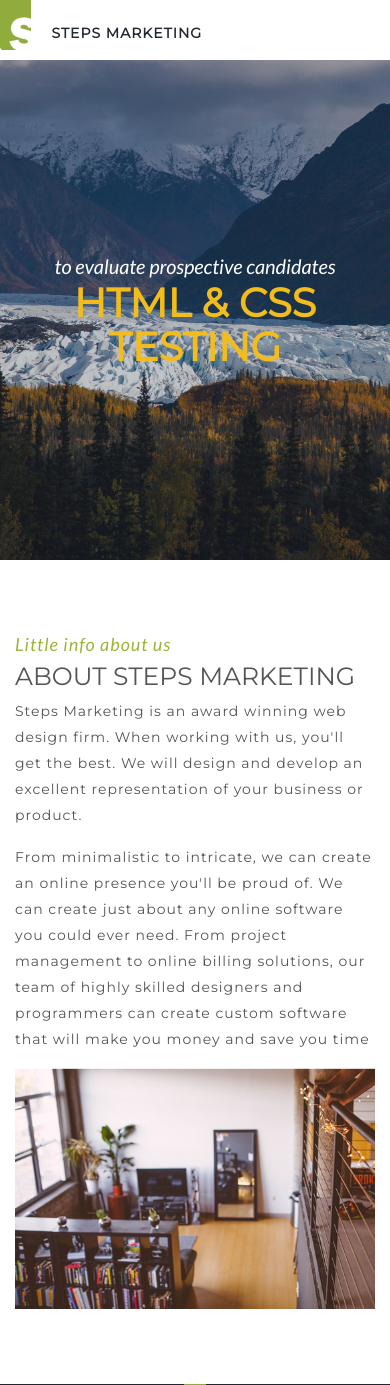
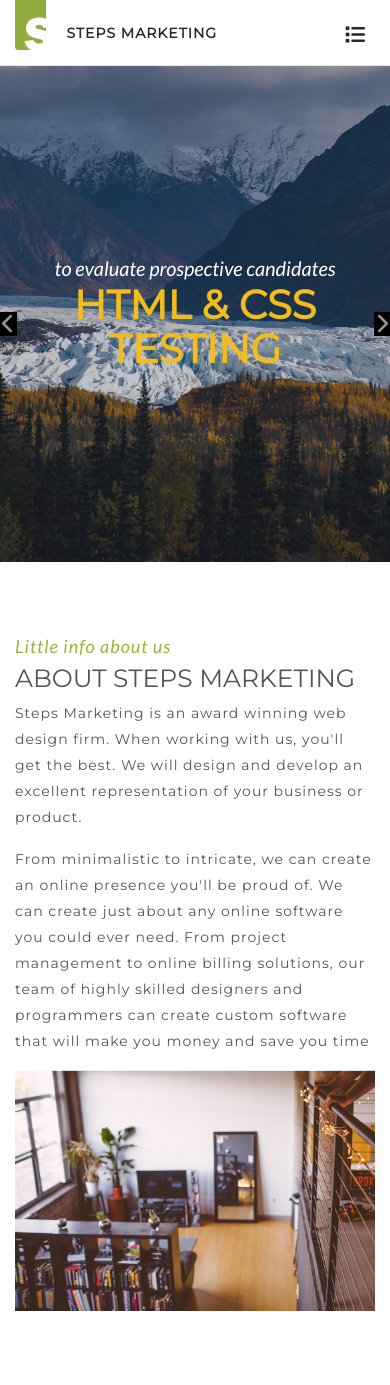
Before and after one commit to Safarali/stepsmarketing, a PHP site: page /index.html in a window 390 px wide. Shown: the top 1385 px of the page. Run offline with PHP 8.4, Linux system fonts and the light colour scheme; some libraries are stand-ins or nearby versions.

Commit message:
Finish test

```diff
--- a/custom.css
+++ b/custom.css
@@ -19,12 +19,23 @@ a, a:hover {
   color: #2c3e50;
 }
 
-/* ============= Top-Navigation  ============= */
+/* ============= Navigation  ============= */
+nav{
+  height: 62px;
+  position: relative;
+}
 
-nav.top-navigation {
-  padding: 0 0 10px 0;
-  overflow: hidden;
+.navigation {
+  position: fixed;
+  left: 0;
+  right: 0;
+  z-index: 9999;
+  background-color: #fff;
+  width: 100%;
+  border-bottom: 1px solid rgba(189, 195, 199, 0.4);
 }
+
+
 
 .top-logo img {
   height: 50px;
@@ -42,38 +53,47 @@ nav.top-navigation {
   left: 15px;
 }
 
-.top-navigation-links {
+.navigation-links {
   list-style-type: none;
   padding-top: 15px;
 }
 
-.top-navigation-links li {
+.navigation-links li {
   display: inline-block;
   margin-left: 15px;
 }
 
-.top-navigation-links a {
+.navigation-links a {
   font-size: 50%;
   text-transform: uppercase;
   letter-spacing: 1px;
   font-weight: bold;
 }
 
-.top-navigation-links li:last-child a:last-child{
+.navigation-links li:last-child a:last-child{
   background-color: #99B53B;
   padding: 10px 15px;
   border-radius: 20px;
   color: #fff;
 }
 
-/* ============= Top-Navigation  ============= */
+/* Mobile navigation icon */
+.js--nav-icon i {
+  float: right;
+  position: relative;
+  top: 25px;
+  right: 10px;
+  color: #222831;
+  display: none;
+  cursor: pointer;
+}
+/* ============= Header  ============= */
 
 header.hero-image {
   background-image: linear-gradient(rgba(64, 75, 95,.3), rgba(64, 75, 99,.3)), url(hero.jpg);
   background-position: center;
   background-size: cover;
   height: 500px;
-
 }
 
 
@@ -95,6 +115,26 @@ header.hero-image {
   color: #f2bc1d;
 }
 
+
+
+/* Carousel signs */
+
+
+.fa.fa-chevron-left, .fa.fa-chevron-right {
+  position: relative;
+  top: 50%;
+  color: rgba(255, 255, 255, 0.6);
+  padding: 2px;
+  background-color: black;
+}
+
+.fa.fa-chevron-left {
+  float: left;
+}
+
+.fa.fa-chevron-right {
+  float: right;
+}
 
 /* ============= Section  Main-Part ============= */
 
--- a/index.html
+++ b/index.html
@@ -20,13 +20,14 @@
         <link rel="stylesheet" href="query.css">
     </head>
     <body>
-
-        <nav class=" container top-navigation">
+        <nav>
+            <div class="navigation">
+                <div class="container">
                     <div class="top-logo float-left">
                         <img src="logo.png" alt="StepsMarketing Logo">
                         <span>Steps Marketing</span>
                     </div>
-            <ul class="top-navigation-links float-right">
+                    <ul class="navigation-links float-right js--navigation-links">
                         <li><a href="#">Home</a></li>
                         <li><a href="#">Services</a></li>
                         <li><a href="#">Portfolio</a></li>
@@ -35,8 +36,15 @@
                         <li><a href="#">About</a></li>
                         <li><a href="#">Book Your Demo</a></li>
                     </ul>
+                    <a class="js--nav-icon">
+                        <i class="fa fa-list" aria-hidden="true"></i>
+                    </a>
+                </div>
+            </div>
         </nav>
         <header class="hero-image">
+            <i class="fa fa-chevron-left" aria-hidden="true"></i>
+            <i class="fa fa-chevron-right" aria-hidden="true"></i>
             <div class="container text-center hero-text">
                 <p>to evaluate prospective candidates</p>
                 <h1>HTML &amp; CSS TESTING</h1>
@@ -79,9 +87,8 @@
 
         <!-- Fontawesome, jQuery, Bootstrap, Script.js -->
         <script src="https://use.fontawesome.com/f68dfc6f0e.js"></script>
-        <script src="https://code.jquery.com/jquery-3.1.1.slim.min.js" integrity="sha384-A7FZj7v+d/sdmMqp/nOQwliLvUsJfDHW+k9Omg/a/EheAdgtzNs3hpfag6Ed950n" crossorigin="anonymous"></script>
-        <script src="https://cdnjs.cloudflare.com/ajax/libs/tether/1.4.0/js/tether.min.js" integrity="sha384-DztdAPBWPRXSA/3eYEEUWrWCy7G5KFbe8fFjk5JAIxUYHKkDx6Qin1DkWx51bBrb" crossorigin="anonymous"></script>
-        <script src="https://maxcdn.bootstrapcdn.com/bootstrap/4.0.0-alpha.6/js/bootstrap.min.js" integrity="sha384-vBWWzlZJ8ea9aCX4pEW3rVHjgjt7zpkNpZk+02D9phzyeVkE+jo0ieGizqPLForn" crossorigin="anonymous"></script>
+        <script src="https://ajax.googleapis.com/ajax/libs/jquery/3.2.1/jquery.min.js"></script>
+        <!-- <script src="https://maxcdn.bootstrapcdn.com/bootstrap/4.0.0-alpha.6/js/bootstrap.min.js" integrity="sha384-vBWWzlZJ8ea9aCX4pEW3rVHjgjt7zpkNpZk+02D9phzyeVkE+jo0ieGizqPLForn" crossorigin="anonymous"></script> -->
         <script src="script.js"></script>
     </body>
 </html>
--- a/query.css
+++ b/query.css
@@ -1,5 +1,52 @@
 @media only screen and (max-width: 991px) {
-  .top-navigation-links {
+
+  .top-logo {
+    float: none !important;
+    text-align: center;
+  }
+
+  .navigation-links {
+    float: none !important;
+    text-align: center;
+  }
+}
+
+@media only screen and (max-width: 767px) {
+/* Mobile Navigation */
+  nav div.container {
+    width: 100%;
+  }
+
+  .navigation {
+    padding-bottom: 15px;
+  }
+
+  .top-logo {
+    float: left !important;
+  }
+  .navigation-links {
+    float: left !important;
+    text-align: left;
+    position: absolute;
+    top: 65px;
+    left: 0;
+    background-color: rgba(34, 40, 49, 0.9);
+    width: 100%;
+    clear: left;
+    padding-bottom: 15px;
     display: none;
   }
+
+  .navigation-links li {
+    display: block;
+
+  }
+
+  .navigation-links a {
+    color: #fff;
+  }
+
+  .js--nav-icon i {
+    display: block;
+  }
 }
--- a/script.js
+++ b/script.js
@@ -0,0 +1,17 @@
+$(document).ready(function(){
+    $('.js--nav-icon').click(function(){
+        var nav = $('.js--navigation-links');
+        var icon = $('.js--nav-icon i');
+
+        nav.slideToggle(200);
+
+        if(icon.hasClass('fa-list')){
+            icon.addClass('fa-times')
+            icon.removeClass('fa-list');
+        }
+        else {
+            icon.addClass('fa-list');
+            icon.removeClass('fa-times');
+        }
+    });
+});
```
Lines whose indentation alone changed are shown as unchanged.
